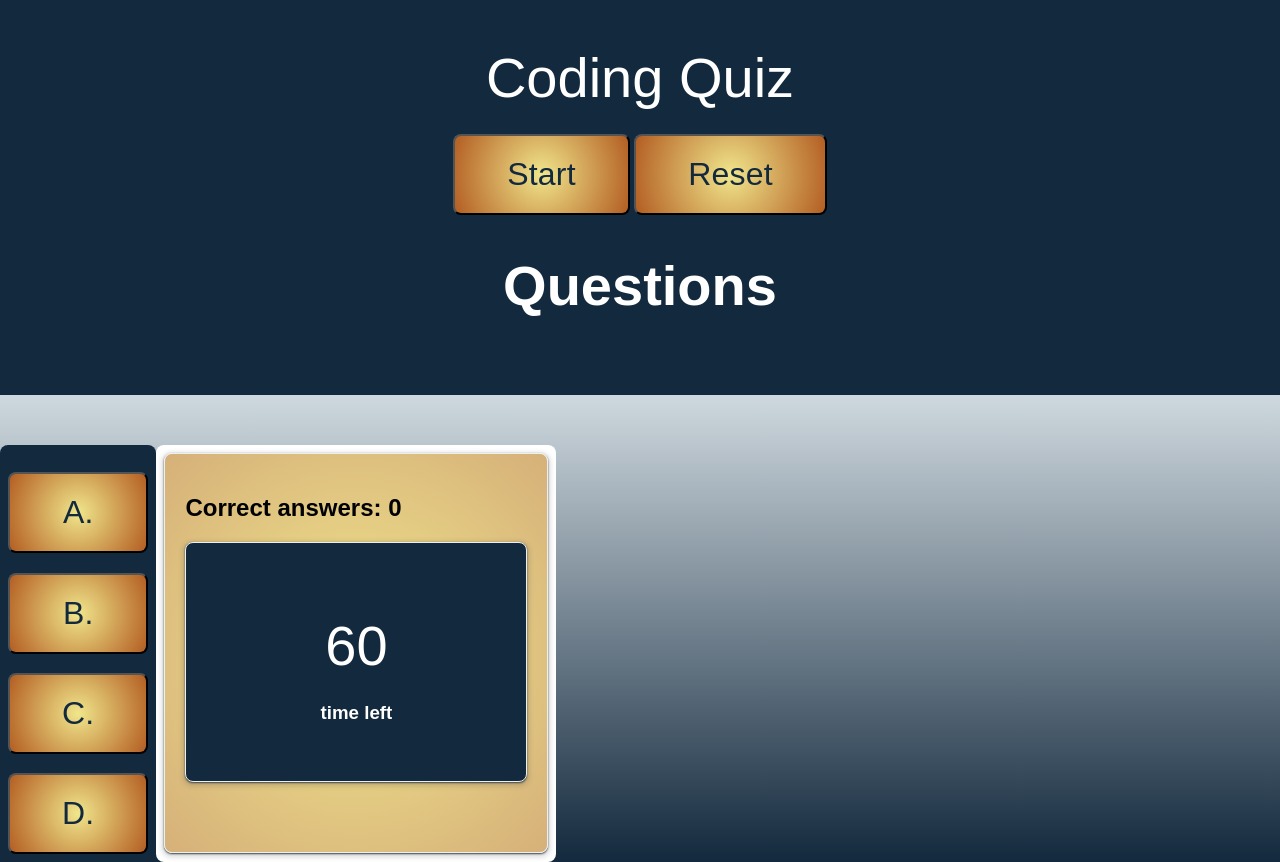
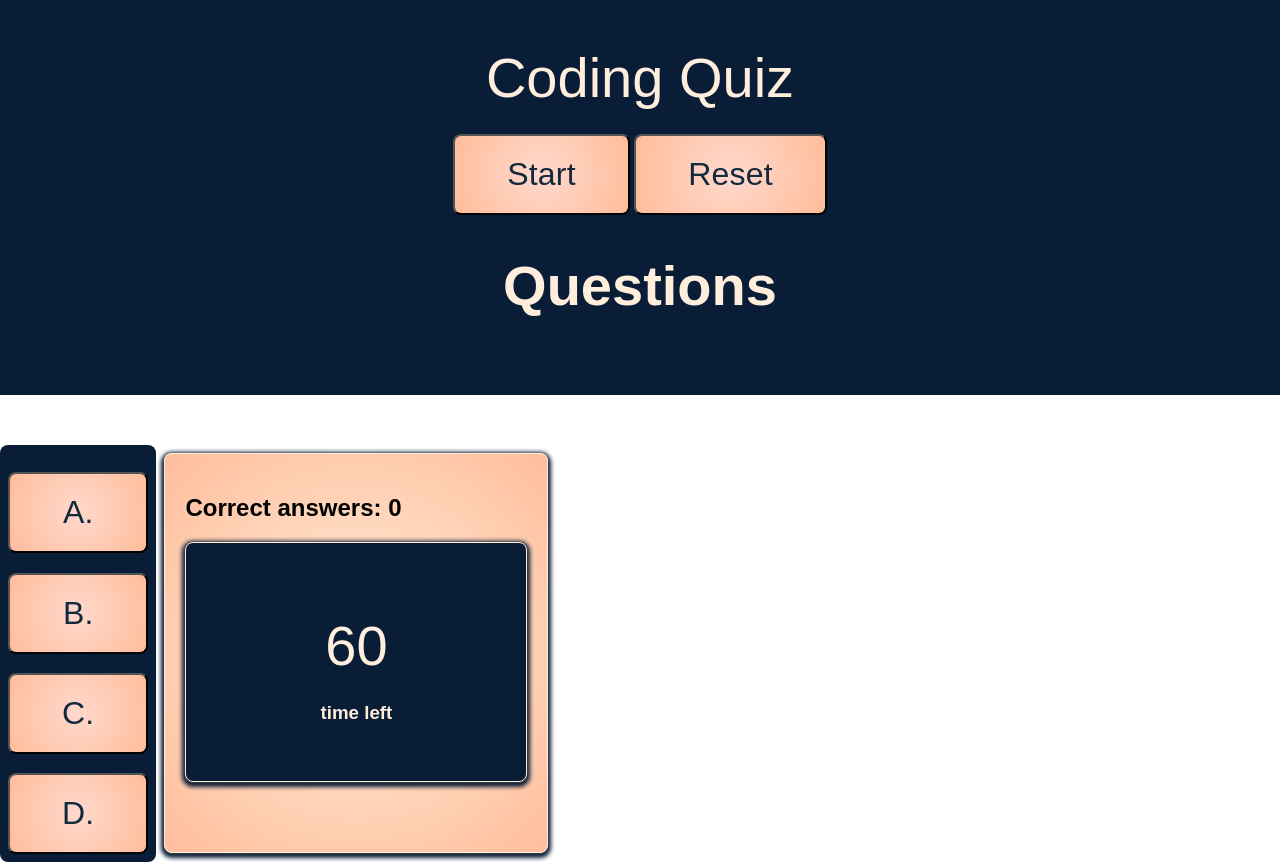
Before and after one commit to bonniereed/CodingQuiz, a plain HTML site: page index.html in a window 1280 px wide. Drawn offline with Linux system fonts and the light colour scheme.

Commit message:
Updated colors in css

```diff
--- a/Assets/CSS/style.css
+++ b/Assets/CSS/style.css
@@ -11,7 +11,7 @@ body {
   justify-content: flex-start;
   background: linear-gradient(
     0deg,
-    rgba(19, 41, 61, 1) 0%,
+    rgb(10, 29, 55) ; 0%,
     rgba(237, 245, 249, 1) 63%
   );
 }
@@ -32,8 +32,8 @@ body {
 button {
   background: radial-gradient(
     circle,
-    rgba(240, 230, 140, 1) 0%,
-    rgba(187, 96, 33, 0.9542191876750701) 100%
+    rgb(255, 216, 204) 0%,
+    rgb(255, 189, 155) 100%
   );
   border-radius: 8px;
   color: #13293d;
@@ -53,8 +53,8 @@ button {
 header {
   padding: 40px;
   text-align: center;
-  background: #13293d;
-  color: #fff;
+  background: rgb(10, 29, 55);
+  color: rgb(255, 238, 219));
   border-bottom: 30px #879274;
 }
 
@@ -67,7 +67,7 @@ main {
 section {
   padding: 8px;
   margin-top: 50px;
-  background-color: white;
+  background-color: rgb(255, 238, 219));
   border-radius: 8px;
 }
 
@@ -79,13 +79,12 @@ section {
 .card {
   background: radial-gradient(
     circle,
-    rgba(240, 230, 140, 1) 0%,
-    rgba(187, 124, 33, 0.604079131652661) 100%
+    rgb(255, 238, 219) 0%,
+    rgb(255, 189, 155) 100%
   );
-  border: 1px solid #eceff1;
+  border: 1px solid rgb(255, 238, 219);
   border-radius: 8px;
-  box-shadow: rgba(60, 64, 67, 2) 0 1px 2px 0,
-    rgba(60, 64, 67, 0.15) 0 2px 4px 3px;
+  box-shadow: rgba(60, 64, 67, 2) 0 1px 2px 0, rgb(10, 29, 55) 0 2px 4px 3px;
   margin: auto;
   padding: 20px;
 }
@@ -94,6 +93,7 @@ section {
   font-size: 3.5em;
   text-align: center;
   padding: 5px;
+  color:rgb(255, 238, 219)
 }
 .questions {
   font-size: 3.5em;
@@ -101,20 +101,21 @@ section {
   flex: display;
   flex-direction: column;
   justify-content: space-between;
+  color:rgb(255, 238, 219);
 }
 .multipleChoice {
   display: flex;
   justify-content: center;
   flex-direction: column;
   width: fit-content;
-  background-color: rgba(19, 41, 61, 1);
+  background-color: rgb(10, 29, 55);
 }
 
 .timer {
   height: 240px;
   padding: 10px;
-  background: #13293d;
-  color: #fff;
+  background: rgb(10, 29, 55);
+  color: rgb(255, 238, 219);
   text-align: center;
 }
 
@@ -144,7 +145,7 @@ li {
   }
 
   section {
-    background-color: white;
+    background-color: rgb (255, 238, 219);
     margin: 20px auto;
     width: 92vw;
   }
@@ -168,7 +169,7 @@ li {
   }
 
   section {
-    background-color: white;
+    background-color: rgb(255, 238, 219);
     margin: 20px auto;
     width: 92vw;
   }
--- a/Assets/JS/script.js
+++ b/Assets/JS/script.js
@@ -24,8 +24,6 @@ var scoreVal = 0;
 
 //Hides form data until end of quiz
 form.setAttribute("style", "visibility:hidden");
-
-console.log(`init: scoreVal is ${scoreVal} and questionNum is ${questionNum}`);
 
 // Array of questions and answers
 var questions = [
@@ -120,12 +118,10 @@ function setStage() {
   choiceD.innerHTML = questions[questionNum].choiceD;
   questionArea.innerHTML = questions[questionNum].questionText;
   score.innerHTML = scoreVal;
-  console.log(
-    `Set Stage: scoreVal is ${scoreVal} and questionNum is ${questionNum}`
-  );
 }
 //function to fill question and answer boxes and prompts user to submit their score!
 function gameOver() {
+  disableButtons();
   choiceA.innerHTML = "🧁";
   choiceB.innerHTML = "🧁";
   choiceC.innerHTML = "🧁";
@@ -143,17 +139,11 @@ function checkAnswer(buttonPressed) {
   if (questionNum < questions.length) {
     //if statement that validates whether the answer is correct increments the score value and moves on the the next question.
     if (questions[questionNum].answerValue === buttonPressed) {
-      console.log(
-        `Check Answer Block 1: scoreVal is ${scoreVal} and questionNum is ${questionNum}`
-      );
       scoreVal++;
       questionNum++;
       setStage();
       //else statement that validates whether the answer is incorrect and subtracts 10 seconds from the timer and moves on to the next question.
     } else {
-      console.log(
-        `Check Answer Block 2: scoreVal is ${scoreVal} and questionNum is ${questionNum}`
-      );
       questionNum++;
       setStage();
     }
@@ -162,9 +152,6 @@ function checkAnswer(buttonPressed) {
     if (questions[questionNum - 1].answerValue === buttonPressed) {
       scoreVal++;
       gameOver();
-      console.log(
-        `Check Answer Block 3: scoreVal is ${scoreVal} and questionNum is ${questionNum}`
-      );
     } else {
       gameOver();
     }
@@ -173,10 +160,6 @@ function checkAnswer(buttonPressed) {
 
 // The startGame function is called when the start button is clicked
 function startGame() {
-  console.log(
-    `Start Game: scoreVal is ${scoreVal} and questionNum is ${questionNum}`
-  );
-  // enableButtons();
   startTimer();
   // Prevents start button from being clicked when round is in progress
   // startButton.disabled = true;
```
